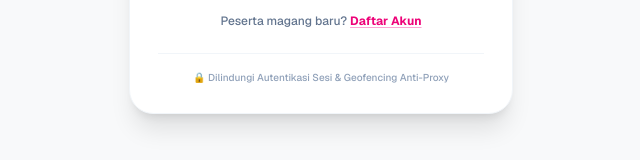
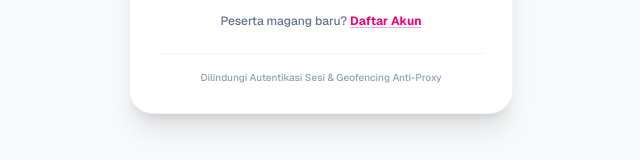
Before and after one commit to vicky5571/attendance, a Next.js app: page /login in a window 1280 px wide. Shown: the part 609-769 px from the top of the page, without its empty margins (319-959 px from the left). Built offline with nearby package versions, Linux system fonts and the light colour scheme; no server answers.

Commit message:
style(login): remove lock emoji from security notice

```diff
--- a/src/app/login/page.tsx
+++ b/src/app/login/page.tsx
@@ -68,7 +68,7 @@ export default function LoginPage() {
         {/* Security Footer */}
         <div className="mt-6 pt-4 border-t border-slate-100 w-full text-center">
           <p className="text-[10px] text-slate-400 font-medium">
-            🔒 Dilindungi Autentikasi Sesi &amp; Geofencing Anti-Proxy
+            Dilindungi Autentikasi Sesi &amp; Geofencing Anti-Proxy
           </p>
         </div>
       </div>
```
